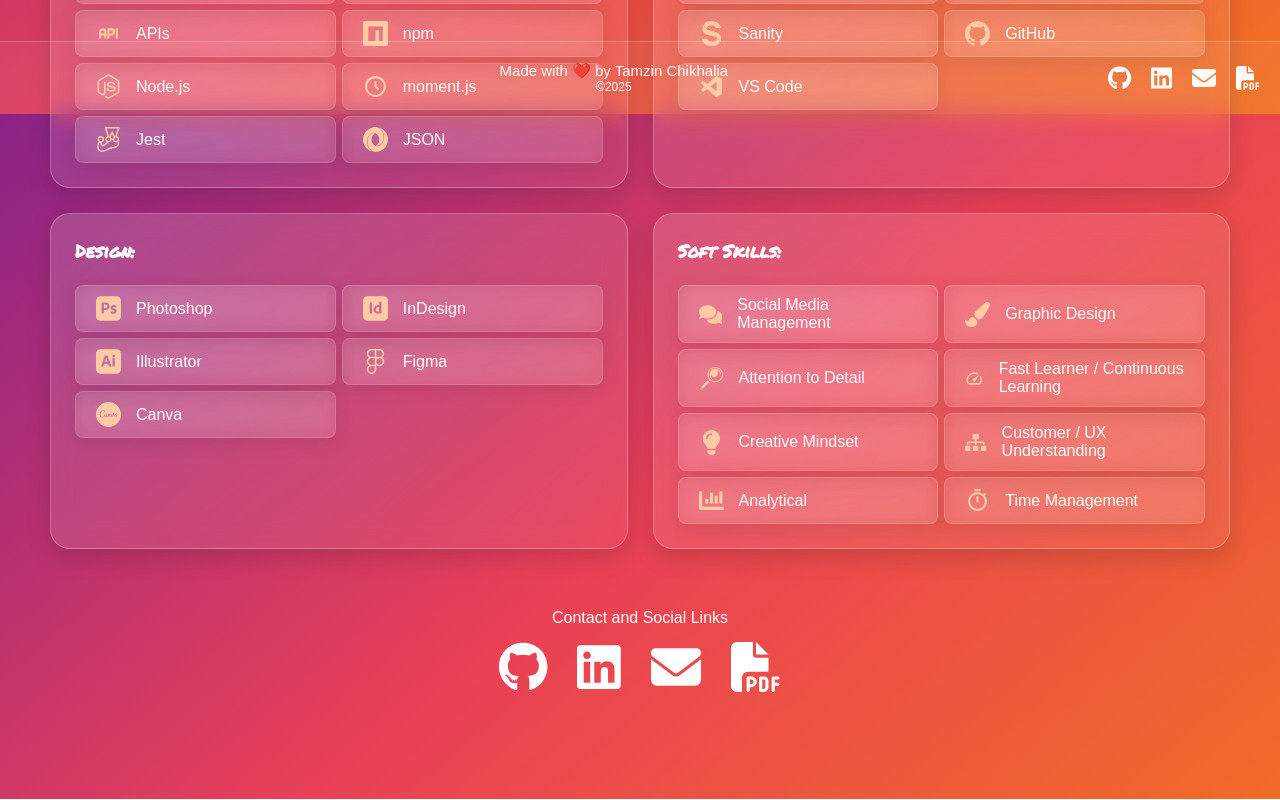
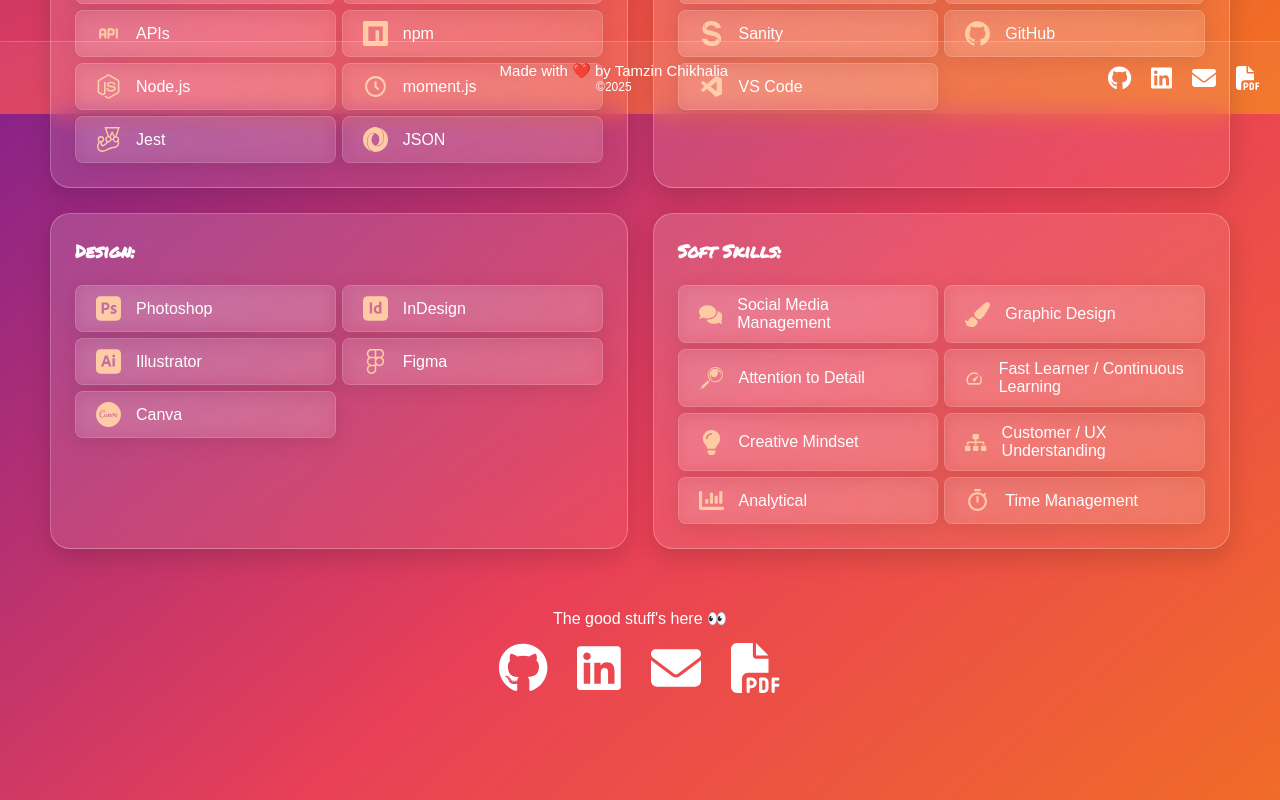
Before and after one commit to TamzinC/react-portfolio, a React (Create React App) app: page /#/about in a window 1280 px wide. Shown: the part 686-1486 px from the top of the page. Built offline with nearby package versions, Linux system fonts and the light colour scheme; a web font is replaced by a local one.

Commit message:
updated text for social links

```diff
--- a/src/pages/About/About.js
+++ b/src/pages/About/About.js
@@ -195,7 +195,8 @@
           </section>
 
           <aside className={styles.aside}>
-            <p>Contact and Social Links</p>
+            {/* <p>Contact and Social Links</p> */}
+            <p>The good stuff's here 👀</p>
             <a href="https://github.com/TamzinC" target="_blank">
               <FontAwesomeIcon
                 icon={faGithub}
```
